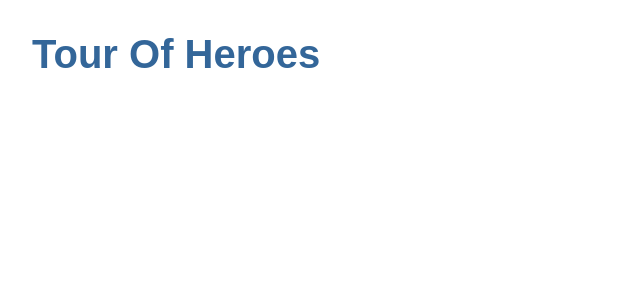
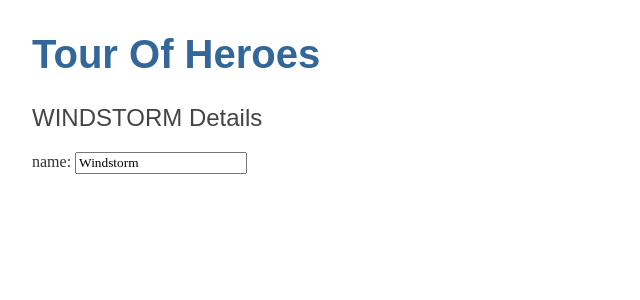
Before and after one commit to AparnaChellapilla/angular-tour-of-heroes, an Angular app: page / in a window 1280 px wide. Shown: the top 300 px of the page, without its empty margins (0-640 px from the left). Built offline with nearby package versions, Linux system fonts and the light colour scheme.

Commit message:
second commit -
step 1 complete

```diff
--- a/src/app/app.component.html
+++ b/src/app/app.component.html
@@ -1 +1,2 @@
 <h1>{{title}}</h1>
+<app-heroes></app-heroes>
--- /dev/null
+++ b/src/app/hero.ts
@@ -0,0 +1,4 @@
+export interface Hero {
+  id: number;
+  name: string;
+}
--- /dev/null
+++ b/src/app/heroes/heroes.component.html
@@ -0,0 +1,6 @@
+<h2>{{hero.name | uppercase}} Details</h2>
+<div>
+    <label>name:
+      <input [(ngModel)]="hero.name" placeholder="name"/>
+    </label>
+  </div>
--- /dev/null
+++ b/src/app/heroes/heroes.component.ts
@@ -0,0 +1,20 @@
+import { Component, OnInit } from '@angular/core';
+import { Hero } from '../hero';
+
+@Component({
+  selector: 'app-heroes',
+  templateUrl: './heroes.component.html',
+  styleUrls: ['./heroes.component.css']
+})
+export class HeroesComponent implements OnInit {
+  hero: Hero = {
+    id: 1,
+    name: 'Windstorm'
+  };
+
+  constructor() { }
+
+  ngOnInit() {
+  }
+
+}
```
Also changed, not shown: src/app/app.module.ts (+8 -3 lines), src/app/heroes/heroes.component.css (added), 1 other file (tests, documents, lock files or other folders).
